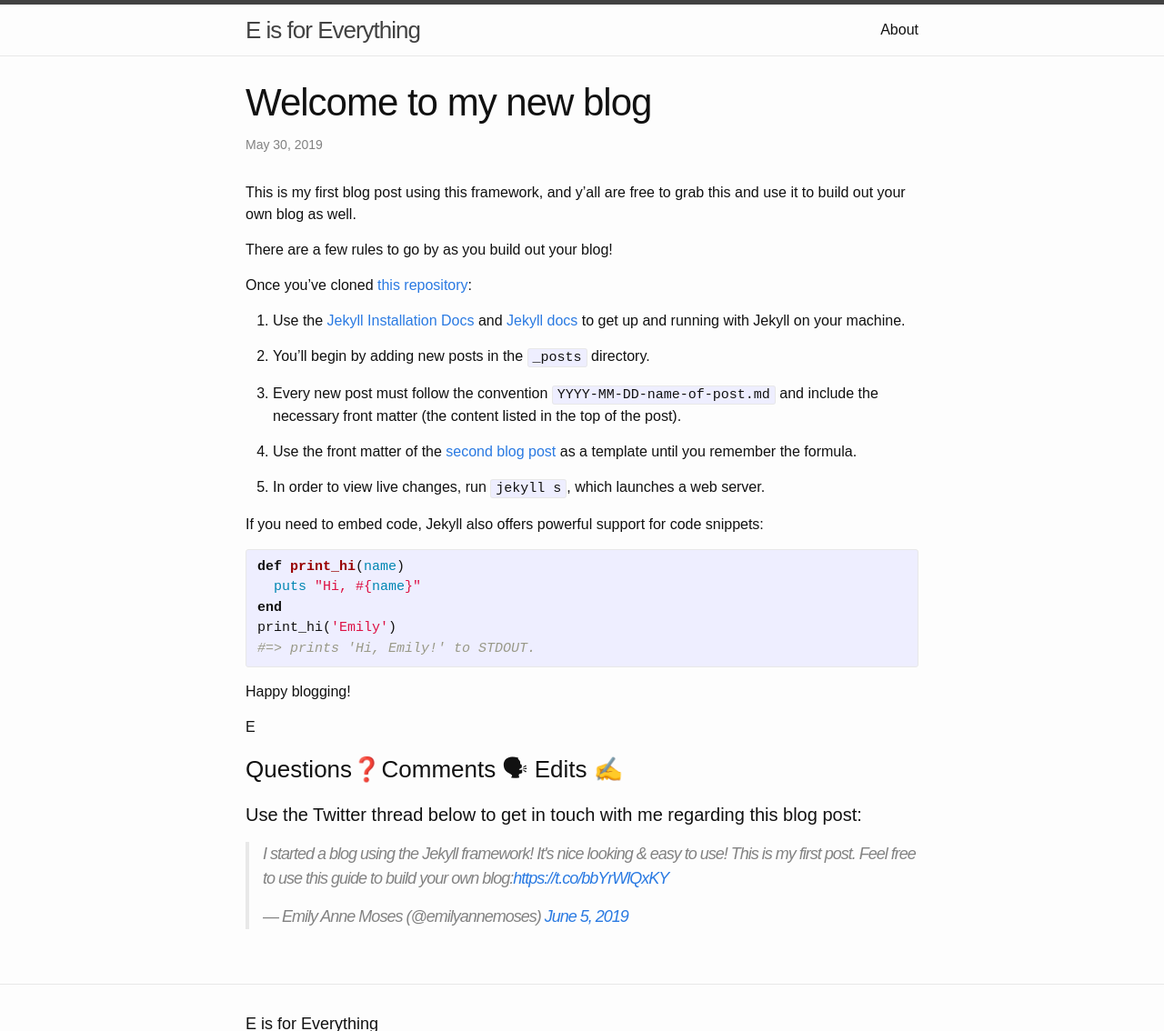
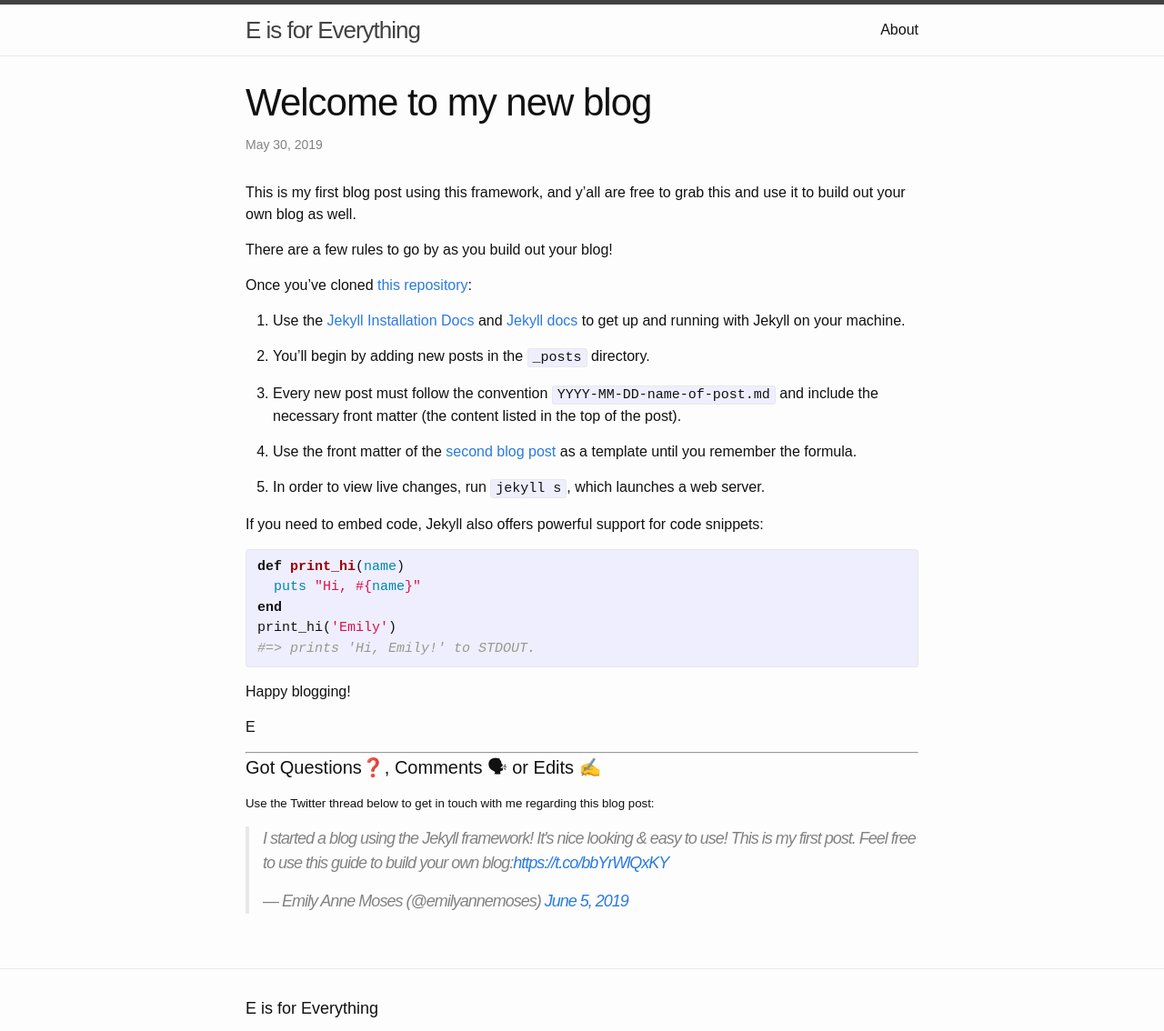
Before and after one commit to emilyannemoses/blog, a Jekyll site: the page built from _posts/2019-05-30-welcome-to-my-new-blog.md, in a window 1280 px wide, cut to the strip 0-1134 px from the top of the page. Shown: the whole strip at 91% size. Built offline with Jekyll 4.4.1, drawn with Linux system fonts in a browser that asks for light colours; comment, search, counter and statistics services are not loaded.

```diff
--- a/_posts/2019-05-30-welcome-to-my-new-blog.md
+++ b/_posts/2019-05-30-welcome-to-my-new-blog.md
@@ -35,9 +35,9 @@ print_hi('Emily')
 Happy blogging!
 
 E
-
-<h3>Questions❓Comments 🗣 Edits ✍</h3>
-<h4>Use the Twitter thread below to get in touch with me regarding this blog post:</h4>
+<hr>
+<h4>Got Questions❓, Comments 🗣 or Edits ✍</h4>
+<h5>Use the Twitter thread below to get in touch with me regarding this blog post:</h5>
 
 <blockquote class="twitter-tweet" data-lang="en"><p lang="en" dir="ltr">I started a blog using the Jekyll framework! It&#39;s nice looking &amp; easy to use! This is my first post. Feel free to use this guide to build your own blog:<a href="https://t.co/bbYrWlQxKY">https://t.co/bbYrWlQxKY</a></p>&mdash; Emily Anne Moses (@emilyannemoses) <a href="https://twitter.com/emilyannemoses/status/1136349624007122945?ref_src=twsrc%5Etfw">June 5, 2019</a></blockquote>
 <script async src="https://platform.twitter.com/widgets.js" charset="utf-8"></script>
```
